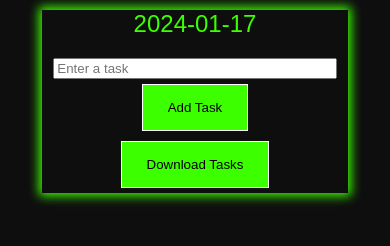
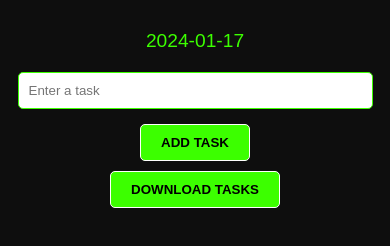
Before and after one commit to simplyjsp/todoapp, a plain HTML site: page index.html in a window 390 px wide. Drawn offline with Linux system fonts and the light colour scheme.

Commit message:
Update index.css

```diff
--- a/index.css
+++ b/index.css
@@ -2,36 +2,32 @@ body {
     background-color: #0e0e0e;
     color: #3cff00; /* Neon green color */
     font-family: 'Futuristic Font', sans-serif;
+    display: flex;
+    justify-content: center;
+    align-items: center;
+    height: 100vh;
     margin: 0; /* Remove default margin */
-    padding: 10px;
-    display: flex;
-    flex-direction: column; /* Stack elements vertically on all screen sizes */
-    align-items: center;
-    min-height: 100vh; /* Ensure it covers at least the full viewport height */
 }
 
 .container {
     text-align: center;
-box-shadow: 0px 0px 10px 3px #3cff00; /* Box shadow for container /
+    box-shadow: 0px 0px 10px 3px #3cff00; /* Box shadow for container */
     padding: 20px;
     border-radius: 10px;
-max-width: 500px; / Set a max-width for larger screens /
-width: 100%; / Full width on all screens /
-margin: 0 auto; / Center the container */
+    width: auto; /* Adjust width as needed */
 }
 
 #dateDisplay {
     margin-bottom: 20px;
-font-size: 1.5em; /* Increase font size */
+    font-size: 1.2em;
 }
 
 #taskInput {
-width: 90%; /* More width for task input /
-padding: 15px; / Increase padding /
+    width: 70%; /* Adjust width as needed */
+    padding: 10px;
     margin-bottom: 10px;
     border-radius: 5px;
     border: 1px solid #3cff00;
-font-size: 1em; / Larger font size for readability */
 }
 
 #addTaskButton, #downloadButton {
@@ -40,11 +36,10 @@ border: 1px solid #ffffff;
     color: #000000;
     cursor: pointer;
     margin: 5px;
-padding: 15px 25px; /* Increase padding /
+    padding: 10px 20px;
     border-radius: 5px;
     font-weight: bold;
     text-transform: uppercase;
-font-size: 1em; / Larger font size for readability */
     transition: background-color 0.3s ease;
 }
 
@@ -54,13 +49,12 @@ background-color: #2fb200;
 
 .task {
     margin: 5px;
-padding: 10px; /* Increase padding /
+    padding: 5px;
     border-radius: 5px;
     background-color: #1a1a1a;
     display: flex;
     justify-content: space-between;
     align-items: center;
-font-size: 1em; / Increase font size for tasks */
 }
 
 .task:hover {
@@ -72,3 +66,25 @@ color: #ff0000;
     cursor: pointer;
     margin-left: 10px;
 }
+
+/* Responsive design for mobile devices */
+@media (max-width: 768px) {
+    body {
+        padding: 10px; /* Add padding for smaller screens */
+        height: auto; /* Adjust height for mobile scrolling */
+        flex-direction: column; /* Stack elements vertically */
+    }
+
+    .container {
+        width: 100%; /* Full width on small screens */
+        box-shadow: none; /* Optional: remove box shadow on small screens */
+    }
+
+    #taskInput {
+        width: 90%; /* More width for task input on small screens */
+    }
+
+    .task {
+        font-size: 0.9em; /* Adjust font size for tasks */
+    }
+}
```
Lines whose indentation alone changed are shown as unchanged.
